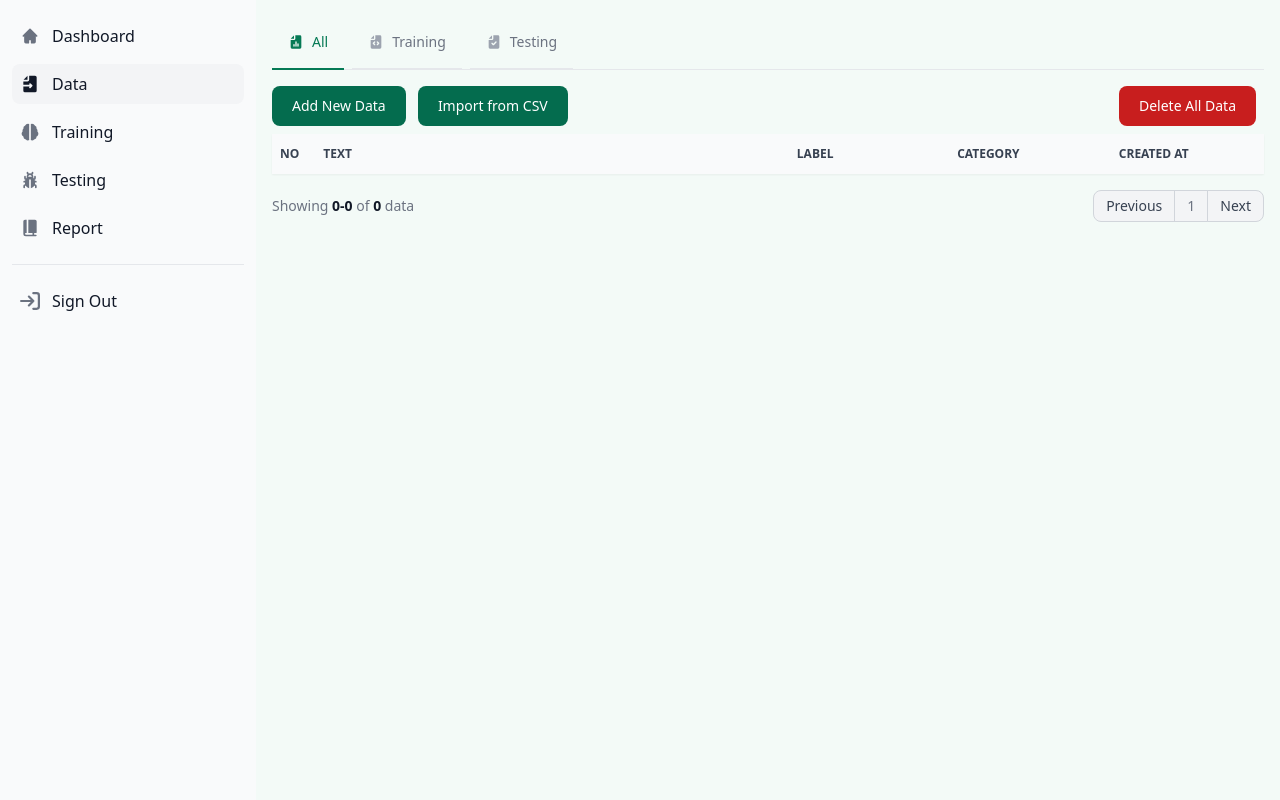
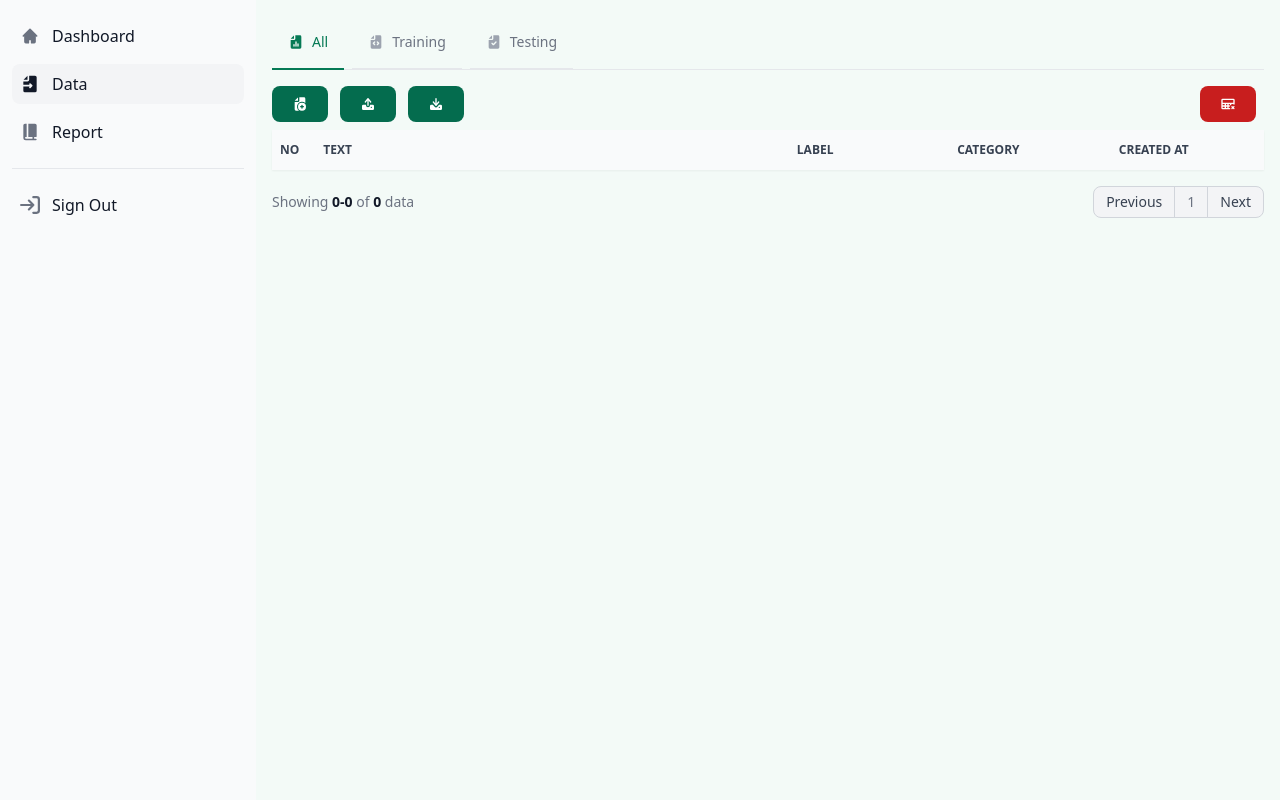
Before and after one commit to putuwaw/thesis, a Django app: page /dashboard/data/ in a window 1280 px wide. Run offline with Django 5.2, Linux system fonts and the light colour scheme; the visitor is signed in with stand-in values (Sample User, id 1); data that the repository does not hold is empty; some libraries are stand-ins or nearby versions.

Commit message:
feat: update dashboard and add download button

```diff
--- a/thesis/dashboard/templates/dashboard/_data.html
+++ b/thesis/dashboard/templates/dashboard/_data.html
@@ -59,21 +59,63 @@
                     data-modal-target="add-modal"
                     data-modal-toggle="add-modal"
                     class="focus:outline-none text-white bg-green-700 hover:bg-green-800 focus:ring-4 focus:ring-green-300 font-medium rounded-lg text-sm px-5 py-2.5 me-2 mb-2 dark:bg-green-600 dark:hover:bg-green-700 dark:focus:ring-green-800">
-                Add New Data
+                <svg class="w-4 h-4 text-white"
+                     aria-hidden="true"
+                     xmlns="http://www.w3.org/2000/svg"
+                     width="24"
+                     height="24"
+                     fill="currentColor"
+                     viewBox="0 0 24 24">
+                    <path fill-rule="evenodd" d="M9 7V2.221a2 2 0 0 0-.5.365L4.586 6.5a2 2 0 0 0-.365.5H9Zm2 0V2h7a2 2 0 0 1 2 2v6.41A7.5 7.5 0 1 0 10.5 22H6a2 2 0 0 1-2-2V9h5a2 2 0 0 0 2-2Z" clip-rule="evenodd" />
+                    <path fill-rule="evenodd" d="M9 16a6 6 0 1 1 12 0 6 6 0 0 1-12 0Zm6-3a1 1 0 0 1 1 1v1h1a1 1 0 1 1 0 2h-1v1a1 1 0 1 1-2 0v-1h-1a1 1 0 1 1 0-2h1v-1a1 1 0 0 1 1-1Z" clip-rule="evenodd" />
+                </svg>
             </button>
             <button type="button"
                     data-modal-target="import-modal"
                     data-modal-toggle="import-modal"
                     class="focus:outline-none text-white bg-green-700 hover:bg-green-800 focus:ring-4 focus:ring-green-300 font-medium rounded-lg text-sm px-5 py-2.5 me-2 mb-2 dark:bg-green-600 dark:hover:bg-green-700 dark:focus:ring-green-800">
-                Import from CSV
+                <svg class="w-4 h-4 text-white"
+                     aria-hidden="true"
+                     xmlns="http://www.w3.org/2000/svg"
+                     width="24"
+                     height="24"
+                     fill="currentColor"
+                     viewBox="0 0 24 24">
+                    <path fill-rule="evenodd" d="M12 3a1 1 0 0 1 .78.375l4 5a1 1 0 1 1-1.56 1.25L13 6.85V14a1 1 0 1 1-2 0V6.85L8.78 9.626a1 1 0 1 1-1.56-1.25l4-5A1 1 0 0 1 12 3ZM9 14v-1H5a2 2 0 0 0-2 2v4a2 2 0 0 0 2 2h14a2 2 0 0 0 2-2v-4a2 2 0 0 0-2-2h-4v1a3 3 0 1 1-6 0Zm8 2a1 1 0 1 0 0 2h.01a1 1 0 1 0 0-2H17Z" clip-rule="evenodd" />
+                </svg>
             </button>
+            <form class="inline" action="{% url 'download-data' %}" method="post">
+                {% csrf_token %}
+                <button class="focus:outline-none text-white bg-green-700 hover:bg-green-800 focus:ring-4 focus:ring-green-300 font-medium rounded-lg text-sm px-5 py-2.5 me-2 mb-2 dark:bg-green-600 dark:hover:bg-green-700 dark:focus:ring-green-800"
+                        type="submit"
+                        class="btn btn-primary">
+                    <svg class="w-4 h-4 text-white"
+                         aria-hidden="true"
+                         xmlns="http://www.w3.org/2000/svg"
+                         width="24"
+                         height="24"
+                         fill="currentColor"
+                         viewBox="0 0 24 24">
+                        <path fill-rule="evenodd" d="M13 11.15V4a1 1 0 1 0-2 0v7.15L8.78 8.374a1 1 0 1 0-1.56 1.25l4 5a1 1 0 0 0 1.56 0l4-5a1 1 0 1 0-1.56-1.25L13 11.15Z" clip-rule="evenodd" />
+                        <path fill-rule="evenodd" d="M9.657 15.874 7.358 13H5a2 2 0 0 0-2 2v4a2 2 0 0 0 2 2h14a2 2 0 0 0 2-2v-4a2 2 0 0 0-2-2h-2.358l-2.3 2.874a3 3 0 0 1-4.685 0ZM17 16a1 1 0 1 0 0 2h.01a1 1 0 1 0 0-2H17Z" clip-rule="evenodd" />
+                    </svg>
+                </button>
+            </form>
         </div>
         <div>
             <button type="button"
                     data-modal-target="delete-modal"
                     data-modal-toggle="delete-modal"
                     class="focus:outline-none text-white bg-red-700 hover:bg-red-800 focus:ring-4 focus:ring-red-300 font-medium rounded-lg text-sm px-5 py-2.5 me-2 mb-2 dark:bg-red-600 dark:hover:bg-red-700 dark:focus:ring-red-900">
-                Delete All Data
+                <svg class="w-4 h-4 text-white"
+                     aria-hidden="true"
+                     xmlns="http://www.w3.org/2000/svg"
+                     width="24"
+                     height="24"
+                     fill="none"
+                     viewBox="0 0 24 24">
+                    <path stroke="currentColor" stroke-linecap="round" stroke-linejoin="round" stroke-width="2" d="M3 15v3c0 .5523.44772 1 1 1h10.5M3 15v-4m0 4h11M3 11V6c0-.55228.44772-1 1-1h16c.5523 0 1 .44772 1 1v5M3 11h18m0 0v1M8 11v8m4-8v8m4-8v2m1.8956 5.9528 1.5047-1.5047m0 0 1.5048-1.5048m-1.5048 1.5048 1.4605 1.4604m-1.4605-1.4604-1.4604-1.4605" />
+                </svg>
             </button>
         </div>
     </div>
@@ -127,6 +169,8 @@
                                 <option selected="selected" value="">Choose a label</option>
                                 <option value="Alus Singgih">Alus Singgih</option>
                                 <option value="Alus Sor">Alus Sor</option>
+                                <option value="Alus Mider">Alus Mider</option>
+                                <option value="Alus Madya">Alus Madya</option>
                                 <option value="Andap/Kapara">Andap/Kapara</option>
                                 <option value="Kasar">Kasar</option>
                             </select>
--- a/thesis/dashboard/templates/dashboard/_sidebar.html
+++ b/thesis/dashboard/templates/dashboard/_sidebar.html
@@ -48,34 +48,20 @@
                         </svg>
                         <span class="flex-1 ms-3 whitespace-nowrap">Data</span></a>
                 </li>
-                <li>
-                    <a href="/dashboard/training"
-                       class="{% if request.path == '/dashboard/training/' %}bg-gray-100{% endif %} flex items-center p-2 text-gray-900 rounded-lg dark:text-white hover:bg-gray-100 dark:hover:bg-gray-700 group">
-                        <svg class="{% if request.path == '/dashboard/training/' %}text-gray-900{% endif %} flex-shrink-0 w-5 h-5 text-gray-500 transition duration-75 dark:text-gray-400 group-hover:text-gray-900 dark:group-hover:text-white"
-                             aria-hidden="true"
-                             xmlns="http://www.w3.org/2000/svg"
-                             width="24"
-                             height="24"
-                             fill="currentColor"
-                             viewBox="0 0 24 24">
+                <!-- <li>
+                    <a href="/dashboard/training" class="{% if request.path == '/dashboard/training/' %}bg-gray-100{% endif %} flex items-center p-2 text-gray-900 rounded-lg dark:text-white hover:bg-gray-100 dark:hover:bg-gray-700 group">
+                        <svg class="{% if request.path == '/dashboard/training/' %}text-gray-900{% endif %} flex-shrink-0 w-5 h-5 text-gray-500 transition duration-75 dark:text-gray-400 group-hover:text-gray-900 dark:group-hover:text-white" aria-hidden="true" xmlns="http://www.w3.org/2000/svg" width="24" height="24" fill="currentColor" viewBox="0 0 24 24">
                             <path d="M11 21V2.352A3.451 3.451 0 0 0 9.5 2a3.5 3.5 0 0 0-3.261 2.238A3.5 3.5 0 0 0 4.04 8.015a3.518 3.518 0 0 0-.766 1.128c-.042.1-.064.209-.1.313a3.34 3.34 0 0 0-.106.344 3.463 3.463 0 0 0 .02 1.468A4.017 4.017 0 0 0 2.3 12.5l-.015.036a3.861 3.861 0 0 0-.216.779A3.968 3.968 0 0 0 2 14c.003.24.027.48.072.716a4 4 0 0 0 .235.832c.006.014.015.027.021.041a3.85 3.85 0 0 0 .417.727c.105.146.219.285.342.415.072.076.148.146.225.216.1.091.205.179.315.26.11.081.2.14.308.2.02.013.039.028.059.04v.053a3.506 3.506 0 0 0 3.03 3.469 3.426 3.426 0 0 0 4.154.577A.972.972 0 0 1 11 21Zm10.934-7.68a3.956 3.956 0 0 0-.215-.779l-.017-.038a4.016 4.016 0 0 0-.79-1.235 3.417 3.417 0 0 0 .017-1.468 3.387 3.387 0 0 0-.1-.333c-.034-.108-.057-.22-.1-.324a3.517 3.517 0 0 0-.766-1.128 3.5 3.5 0 0 0-2.202-3.777A3.5 3.5 0 0 0 14.5 2a3.451 3.451 0 0 0-1.5.352V21a.972.972 0 0 1-.184.546 3.426 3.426 0 0 0 4.154-.577A3.506 3.506 0 0 0 20 17.5v-.049c.02-.012.039-.027.059-.04.106-.064.208-.13.308-.2s.214-.169.315-.26c.077-.07.153-.14.225-.216a4.007 4.007 0 0 0 .459-.588c.115-.176.215-.361.3-.554.006-.014.015-.027.021-.041.087-.213.156-.434.205-.659.013-.057.024-.115.035-.173.046-.237.07-.478.073-.72a3.948 3.948 0 0 0-.066-.68Z" />
                         </svg>
                         <span class="flex-1 ms-3 whitespace-nowrap">Training</span></a>
                 </li>
                 <li>
-                    <a href="/dashboard/testing"
-                       class="{% if request.path == '/dashboard/testing/' %}bg-gray-100{% endif %} flex items-center p-2 text-gray-900 rounded-lg dark:text-white hover:bg-gray-100 dark:hover:bg-gray-700 group">
-                        <svg class="{% if request.path == '/dashboard/testing/' %}text-gray-900{% endif %} flex-shrink-0 w-5 h-5 text-gray-500 transition duration-75 dark:text-gray-400 group-hover:text-gray-900 dark:group-hover:text-white"
-                             aria-hidden="true"
-                             xmlns="http://www.w3.org/2000/svg"
-                             width="24"
-                             height="24"
-                             fill="currentColor"
-                             viewBox="0 0 24 24">
+                    <a href="/dashboard/testing" class="{% if request.path == '/dashboard/testing/' %}bg-gray-100{% endif %} flex items-center p-2 text-gray-900 rounded-lg dark:text-white hover:bg-gray-100 dark:hover:bg-gray-700 group">
+                        <svg class="{% if request.path == '/dashboard/testing/' %}text-gray-900{% endif %} flex-shrink-0 w-5 h-5 text-gray-500 transition duration-75 dark:text-gray-400 group-hover:text-gray-900 dark:group-hover:text-white" aria-hidden="true" xmlns="http://www.w3.org/2000/svg" width="24" height="24" fill="currentColor" viewBox="0 0 24 24">
                             <path d="M18 17h-.09c.058-.33.088-.665.09-1v-1h1a1 1 0 0 0 0-2h-1.09a5.97 5.97 0 0 0-.26-1H17a2 2 0 0 0 2-2V8a1 1 0 1 0-2 0v2h-.54a6.239 6.239 0 0 0-.46-.46V8a3.963 3.963 0 0 0-.986-2.6l.693-.693A1 1 0 0 0 16 4V3a1 1 0 1 0-2 0v.586l-.661.661a3.753 3.753 0 0 0-2.678 0L10 3.586V3a1 1 0 1 0-2 0v1a1 1 0 0 0 .293.707l.693.693A3.963 3.963 0 0 0 8 8v1.54a6.239 6.239 0 0 0-.46.46H7V8a1 1 0 0 0-2 0v2a2 2 0 0 0 2 2h-.65a5.97 5.97 0 0 0-.26 1H5a1 1 0 0 0 0 2h1v1a6 6 0 0 0 .09 1H6a2 2 0 0 0-2 2v2a1 1 0 1 0 2 0v-2h.812A6.012 6.012 0 0 0 11 21.907V12a1 1 0 0 1 2 0v9.907A6.011 6.011 0 0 0 17.188 19H18v2a1 1 0 0 0 2 0v-2a2 2 0 0 0-2-2Zm-4-8.65a5.922 5.922 0 0 0-.941-.251l-.111-.017a5.52 5.52 0 0 0-1.9 0l-.111.017A5.925 5.925 0 0 0 10 8.35V8a2 2 0 1 1 4 0v.35Z" />
                         </svg>
                         <span class="flex-1 ms-3 whitespace-nowrap">Testing</span></a>
-                </li>
+                </li> -->
                 <li>
                     <a href="/dashboard/report"
                        class="{% if request.path == '/dashboard/report/' %}bg-gray-100{% endif %} flex items-center p-2 text-gray-900 rounded-lg dark:text-white hover:bg-gray-100 dark:hover:bg-gray-700 group">
--- a/thesis/dashboard/urls.py
+++ b/thesis/dashboard/urls.py
@@ -11,6 +11,7 @@ urlpatterns = [
     path("data/", views.dashboard_data, name="dashboard-data"),
     path("data/training/", views.dashboard_data_training, name="dashboard-data-training"),
     path("data/testing/", views.dashboard_data_testing, name="dashboard-data-testing"),
+    path("data/download", views.download_data, name="download-data"),
     # temp delete all dataset
     path("data/delete", views.delete_all_data, name="delete_all_dataset"),
 ]
--- a/thesis/dashboard/views.py
+++ b/thesis/dashboard/views.py
@@ -1,6 +1,7 @@
 from django.contrib.auth.decorators import login_required
 from django.core.handlers.wsgi import WSGIRequest
 from django.core.paginator import Paginator, Page
+from django.http import HttpResponse
 from django.shortcuts import render, redirect
 from classification.models import ClassificationReport, Dataset
 
@@ -181,3 +182,13 @@ def dashboard_report(request: WSGIRequest):
         "pagination_list": pagination_list,
     }
     return render(request, "dashboard/report.html", context=ctx)
+
+@login_required
+def download_data(request: WSGIRequest):
+    if request.method == "POST":
+        data = Dataset.objects.all()
+        df = pd.DataFrame(list(data.values()))
+        response = HttpResponse(content_type="text/csv")
+        response["Content-Disposition"] = 'attachment; filename="dataset.csv"'
+        df.to_csv(response, index=False)
+        return response
```
